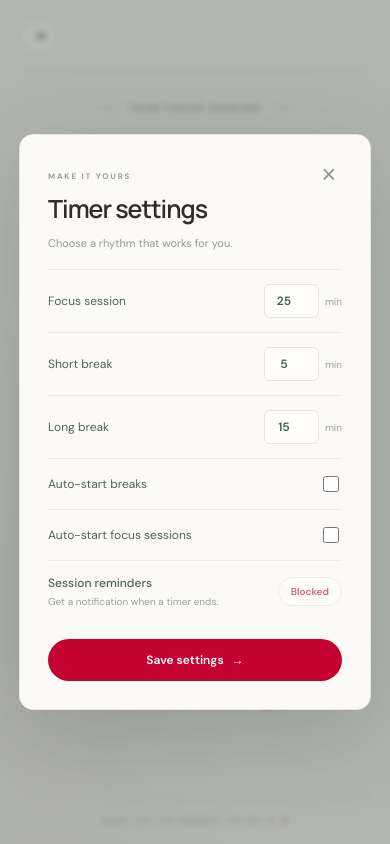
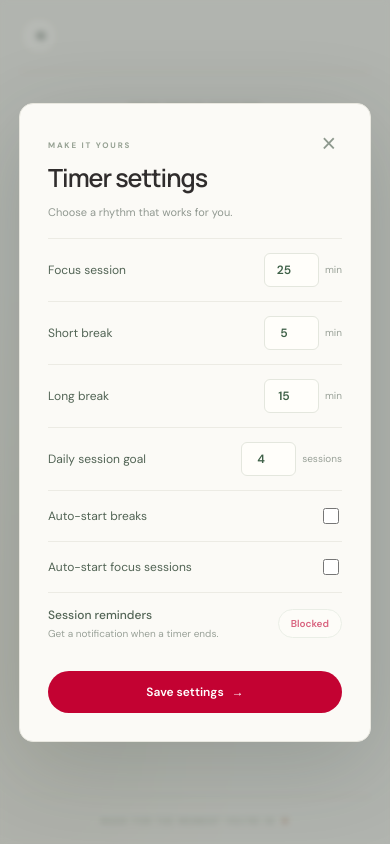
Before and after one commit to ovicon/dev-fun, a plain HTML site: page 00_VIBE_CODING/00_POMODORO_APP/index.html in a window 390 px wide. Both pictures are taken after a click on the button "Open timer settings". Drawn offline with Linux system fonts and the light colour scheme.

Commit message:
Updated number of sessions per day to 20

```diff
--- a/00_VIBE_CODING/00_POMODORO_APP/app.js
+++ b/00_VIBE_CODING/00_POMODORO_APP/app.js
@@ -1,4 +1,4 @@
-const DEFAULTS = { focus: 25, short: 5, long: 15, autoBreak: false, autoFocus: false };
+const DEFAULTS = { focus: 25, short: 5, long: 15, dailyGoal: 4, autoBreak: false, autoFocus: false };
 const labels = { focus: 'YOUR FOCUS SESSION', short: 'A LITTLE BREATHER', long: 'A WELL-DESERVED REST' };
 const captions = { focus: 'TIME TO FOCUS', short: 'TAKE A BREATH', long: 'STEP AWAY A WHILE' };
 const startLabels = { focus: 'Start focus', short: 'Start break', long: 'Start long break' };
@@ -43,7 +43,12 @@ function render() {
   $('#start-label').textContent = running ? 'Pause session' : startLabels[mode];
   $('#start-icon').textContent = running ? 'Ⅱ' : '▶';
   $('#session-count').textContent = sessions.count;
-  $('#session-dots').querySelectorAll('i').forEach((dot, index) => dot.classList.toggle('done', index < sessions.count % 4 || (sessions.count > 0 && sessions.count % 4 === 0)));
+  $('#session-target').textContent = settings.dailyGoal;
+  $('#session-dots').replaceChildren(...Array.from({ length: settings.dailyGoal }, (_, index) => {
+    const dot = document.createElement('i');
+    dot.classList.toggle('done', index < sessions.count);
+    return dot;
+  }));
   panel.dataset.mode = mode;
   document.body.dataset.mode = mode;
   saveTimer();
@@ -107,8 +112,8 @@ function completeSession() {
   running = false;
   stopInterval();
   remaining = 0;
-  let nextMode = mode === 'focus' ? (sessions.count > 0 && sessions.count % 4 === 3 ? 'long' : 'short') : 'focus';
   if (mode === 'focus') { sessions.count += 1; saveSessions(); }
+  const nextMode = mode === 'focus' ? getNextBreakMode() : 'focus';
   const completedMode = mode;
   $('#encouragement').textContent = completedMode === 'focus' ? 'Lovely work. Take a moment to stretch.' : 'All recharged? Ready when you are.';
   chime();
@@ -126,8 +131,11 @@ function tick() {
   else render();
 }
 function skipSession() {
-  const next = mode === 'focus' ? (sessions.count > 0 && sessions.count % 4 === 3 ? 'long' : 'short') : 'focus';
+  const next = mode === 'focus' ? getNextBreakMode() : 'focus';
   setMode(next);
+}
+function getNextBreakMode() {
+  return sessions.count > 0 && sessions.count % 4 === 0 ? 'long' : 'short';
 }
 
 $('#start-button').addEventListener('click', start);
@@ -144,6 +152,7 @@ $('#settings-open').addEventListener('click', () => {
   $('#focus-setting').value = settings.focus;
   $('#short-setting').value = settings.short;
   $('#long-setting').value = settings.long;
+  $('#goal-setting').value = settings.dailyGoal;
   $('#auto-break-setting').checked = Boolean(settings.autoBreak);
   $('#auto-focus-setting').checked = Boolean(settings.autoFocus);
   updateNotificationButton();
@@ -154,9 +163,10 @@ $('#settings-form').addEventListener('submit', event => {
   event.preventDefault();
   const updated = {
     focus: Number($('#focus-setting').value), short: Number($('#short-setting').value), long: Number($('#long-setting').value),
+    dailyGoal: Number($('#goal-setting').value),
     autoBreak: $('#auto-break-setting').checked, autoFocus: $('#auto-focus-setting').checked
   };
-  if (updated.focus < 1 || updated.focus > 90 || updated.short < 1 || updated.short > 30 || updated.long < 1 || updated.long > 60) return;
+  if (updated.focus < 1 || updated.focus > 90 || updated.short < 1 || updated.short > 30 || updated.long < 1 || updated.long > 60 || updated.dailyGoal < 1 || updated.dailyGoal > 20) return;
   settings = updated;
   localStorage.setItem('little-pause-settings', JSON.stringify(settings));
   running = false; stopInterval(); remaining = settings[mode] * 60;
--- a/00_VIBE_CODING/00_POMODORO_APP/index.html
+++ b/00_VIBE_CODING/00_POMODORO_APP/index.html
@@ -49,8 +49,8 @@
 
         <div class="session-count" aria-label="Completed focus sessions">
           <span class="count-label">SESSIONS TODAY</span>
-          <span class="tomatoes" id="session-dots" aria-hidden="true"><i></i><i></i><i></i><i></i></span>
-          <span class="count-value"><strong id="session-count">0</strong> / 4</span>
+          <span class="tomatoes" id="session-dots" aria-hidden="true"></span>
+          <span class="count-value"><strong id="session-count">0</strong> / <span id="session-target">4</span></span>
         </div>
       </div>
 
@@ -65,6 +65,7 @@
       <label class="setting-row">Focus session <span><input id="focus-setting" type="number" min="1" max="90" value="25"> <small>min</small></span></label>
       <label class="setting-row">Short break <span><input id="short-setting" type="number" min="1" max="30" value="5"> <small>min</small></span></label>
       <label class="setting-row">Long break <span><input id="long-setting" type="number" min="1" max="60" value="15"> <small>min</small></span></label>
+      <label class="setting-row">Daily session goal <span><input id="goal-setting" type="number" min="1" max="20" value="4"> <small>sessions</small></span></label>
       <label class="setting-row toggle-row">Auto-start breaks <input id="auto-break-setting" type="checkbox"></label>
       <label class="setting-row toggle-row">Auto-start focus sessions <input id="auto-focus-setting" type="checkbox"></label>
       <div class="notification-row"><div><strong>Session reminders</strong><small>Get a notification when a timer ends.</small></div><button id="notification-button" class="notification-button" type="button">Enable</button></div>
```
